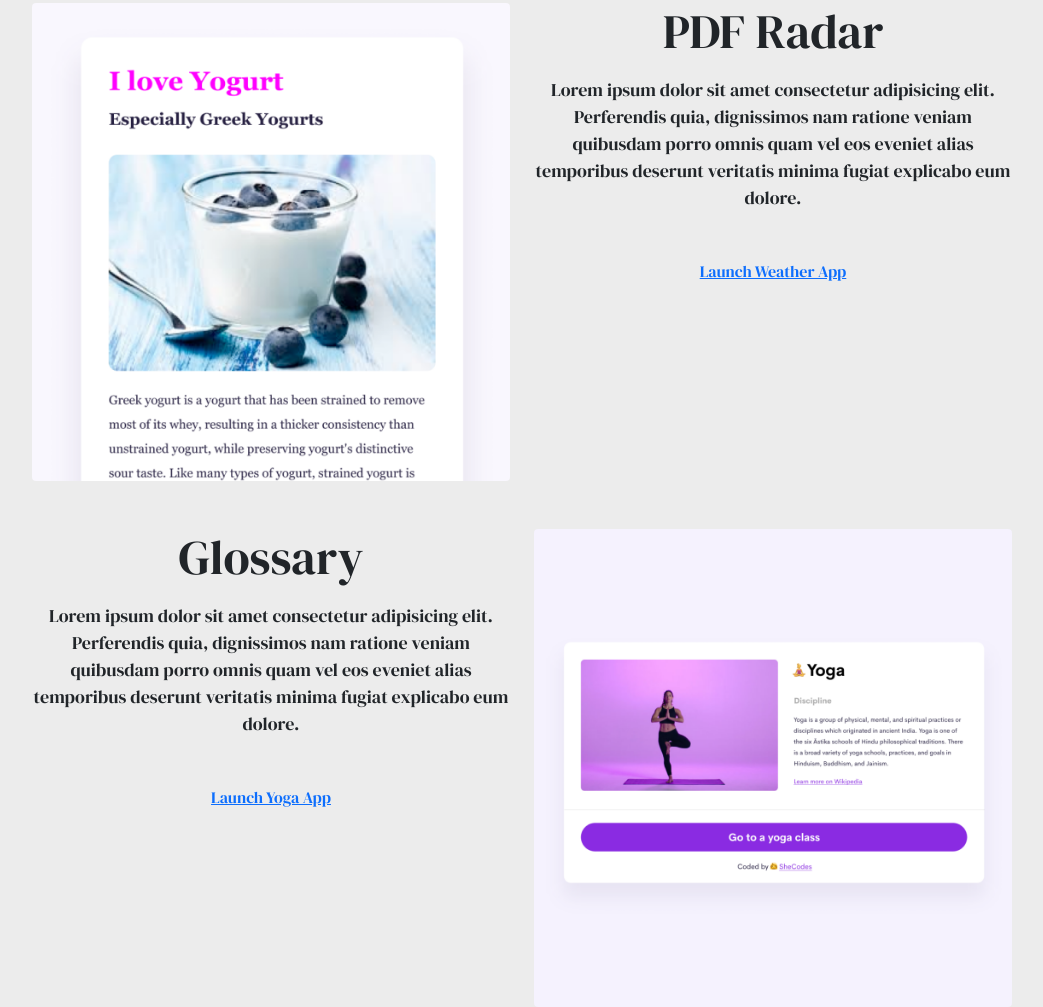
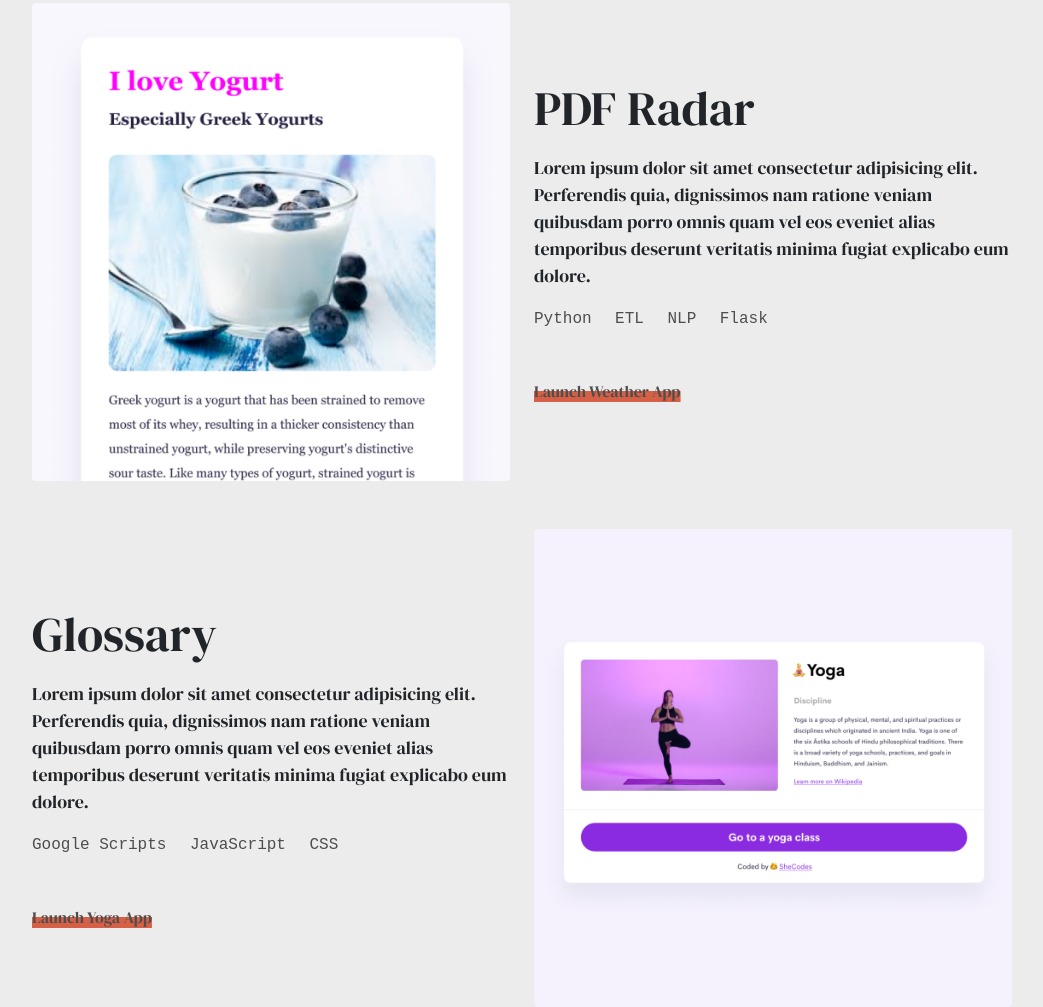
Before and after one commit to cdiascarol/portfolio, a plain HTML site: page index.html in a window 1280 px wide. Shown: the part 2229-3236 px from the top of the page, without its empty margins (118-1161 px from the left). Drawn offline with nearby package versions, Linux system fonts and the light colour scheme.

Commit message:
Updated HTML classes

```diff
--- a/index.html
+++ b/index.html
@@ -131,34 +131,45 @@
           <img src="images/weather.png" class="img-fluid rounded project-img" />
         </div>
       </div>
-      <div class="row mt-5">
+      <div class="row mt-5 align-items-center">
         <div class="col-6">
           <img src="images/yogurt.png" class="img-fluid rounded project-img" />
         </div>
-        <div class="col-6">
-          <h2 class="mb-3">PDF Radar</h2>
-          <p>
+        <div class="col-6 project-description">
+          <h2 class="mb-3 project-title">PDF Radar</h2>
+          <p class="project-paragraph">
             Lorem ipsum dolor sit amet consectetur adipisicing elit. Perferendis
             quia, dignissimos nam ratione veniam quibusdam porro omnis quam vel
             eos eveniet alias temporibus deserunt veritatis minima fugiat
             explicabo eum dolore.
           </p>
+          <div class="project-keywords">
+            <div>Python</div>
+            <div>ETL</div>
+            <div>NLP</div>
+            <div>Flask</div>
+          </div>
           <div class="mt-5">
-            <a href="#" class="primary-link">Launch Weather App</a>
+            <a href="#" class="project-link">Launch Weather App</a>
           </div>
         </div>
       </div>
-      <div class="row mt-5">
-        <div class="col-6">
-          <h2 class="mb-3">Glossary</h2>
-          <p>
+      <div class="row mt-5 align-items-center">
+        <div class="col-6 project-description">
+          <h2 class="mb-3 project-title">Glossary</h2>
+          <p class="project-paragraph">
             Lorem ipsum dolor sit amet consectetur adipisicing elit. Perferendis
             quia, dignissimos nam ratione veniam quibusdam porro omnis quam vel
             eos eveniet alias temporibus deserunt veritatis minima fugiat
             explicabo eum dolore.
           </p>
+          <div class="project-keywords">
+            <div>Google Scripts</div>
+            <div>JavaScript</div>
+            <div>CSS</div>
+          </div>
           <div class="mt-5">
-            <a href="#" class="primary-link">Launch Yoga App</a>
+            <a href="#" class="project-link">Launch Yoga App</a>
           </div>
         </div>
         <div class="col-6">
```
